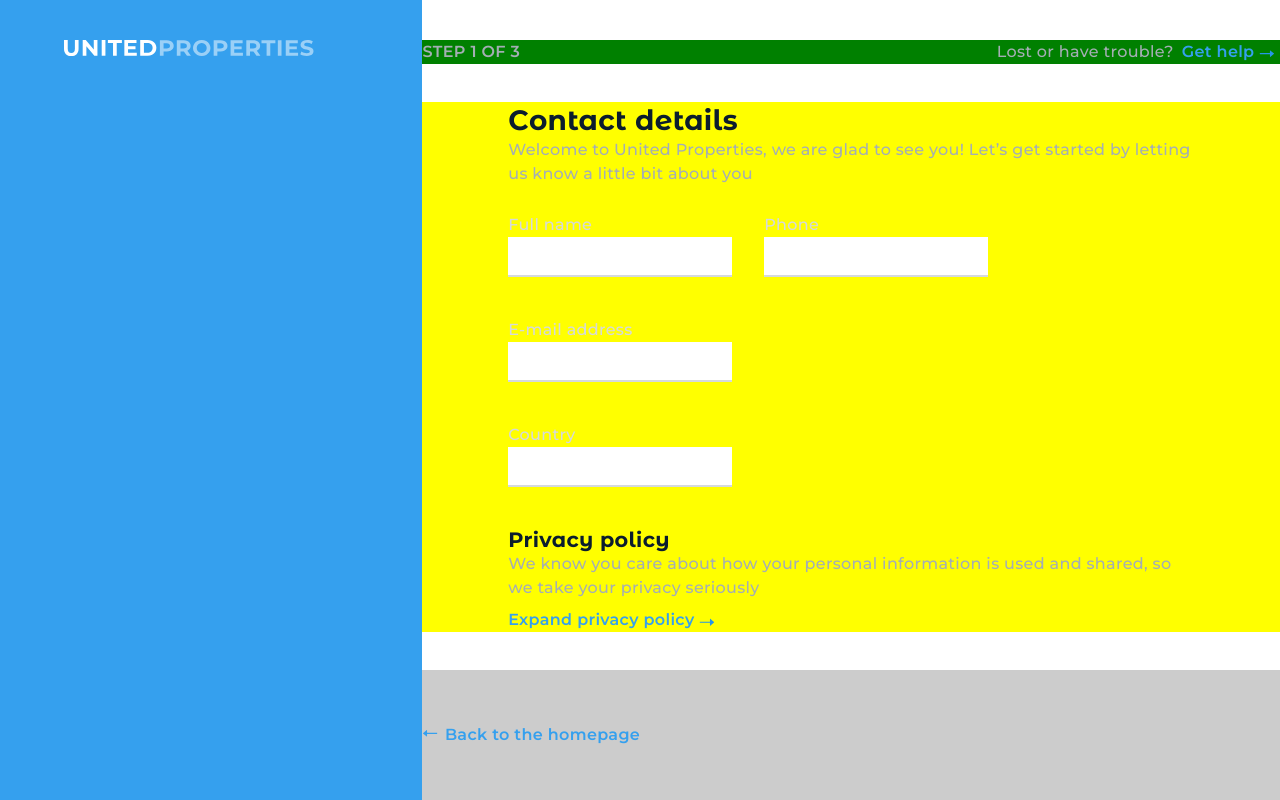
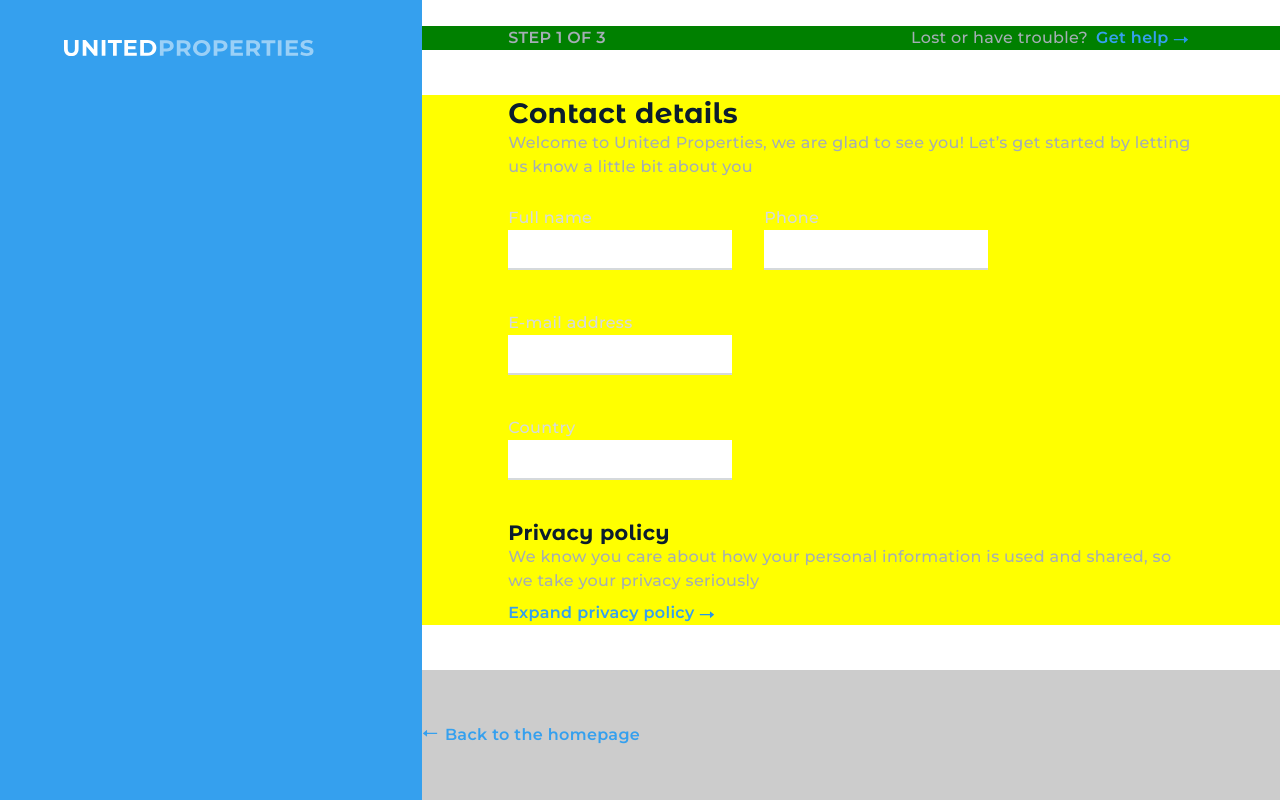
Before and after one commit to cavaglieridomenico/user-onboarding, a React (Create React App) app: page / in a window 1280 px wide. Built offline with nearby package versions, Linux system fonts and the light colour scheme.

Commit message:
[UPDATED] CSS Variables in Header
Header variables related to margin-top and padding have been renamed and
responsive variations have been moved to the variables.css module.

```diff
--- a/src/assets/style/header.css
+++ b/src/assets/style/header.css
@@ -3,15 +3,14 @@ header {
   flex-direction: column;
   justify-content: space-between;
   align-items: center;
-  margin-top: var(--headerDesktopMarginTop);
-  padding: var(--mobilePadding);
+  margin-top: var(--headerMarginTop);
+  padding: var(--innerPadding);
   background-color: green;
 }
 
 @media all and (min-width: 800px) {
   header {
     flex-direction: row;
-    padding: var(--desktopPadding);
   }
 }
 
--- a/src/assets/style/variables.css
+++ b/src/assets/style/variables.css
@@ -31,13 +31,12 @@ Variables
   --sidebarPadding: 40px 5vw 0;
   --footerHeight: 130px;
 
-  --headerDesktopMarginTop: 40px;
-
   /*Responsive values*/
   --outerWit: 100vw;
   --innerWidth: auto;
   --sidebarWidth: 35%;
   --innerPadding: 0 10%;
+  --headerMarginTop: 0;
   --titleMargin: 4% 0 1%;
   --title2Margin: 1% 0 1%;
   --formMarginBottom: 10%;
@@ -45,6 +44,7 @@ Variables
 
 @media all and (min-width: 800px) {
   :root {
+    --headerMarginTop: 3%;
     --formMarginBottom: 6%;
   }
 }
@@ -55,6 +55,7 @@ Variables
     --innerWidth: 924px;
     --sidebarWidth: 516px;
     --innerPadding: 0 120px;
+    --headerMarginTop: 40px;
     --titleMargin: 50px 0 1vh;
     --title2Margin: 30px 0 1vh;
     --formMarginBottom: 40px;
```
